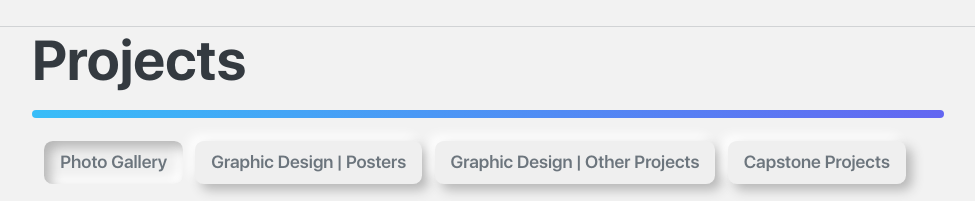
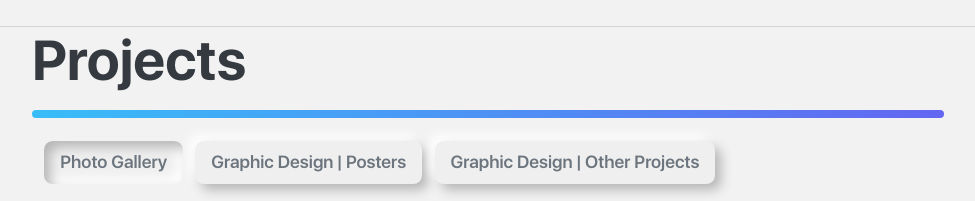
Before and after one commit to adrian-fst/webportfolio, a plain HTML site: page index.html in a window 1280 px wide. Shown: the part 3260-3461 px from the top of the page, without its empty margins (288-1263 px from the left). Drawn offline with nearby package versions, Linux system fonts and the light colour scheme; a web font is replaced by a local one.

Commit message:
Temporarily removed   capstone projects tab
details will be added soon

```diff
--- a/index.html
+++ b/index.html
@@ -132,9 +132,9 @@
                             <li class="nav-item" role="presentation">
                                 <button class="nav-link text-secondary" id="neu-button-3" data-bs-toggle="pill" data-bs-target="#tab-3" type="button" role="tab" aria-controls="tab-3" aria-selected="false">Graphic Design | Other Projects</button>
                               </li>
-                            <li class="nav-item" role="presentation">
+<!--                             <li class="nav-item" role="presentation">
                               <button class="nav-link text-secondary" id="neu-button-4" data-bs-toggle="pill" data-bs-target="#tab-4" type="button" role="tab" aria-controls="tab-4" aria-selected="false">Capstone Projects</button>
-                            </li>
+                            </li> -->
                         </ul>
 
                     </div>
```
